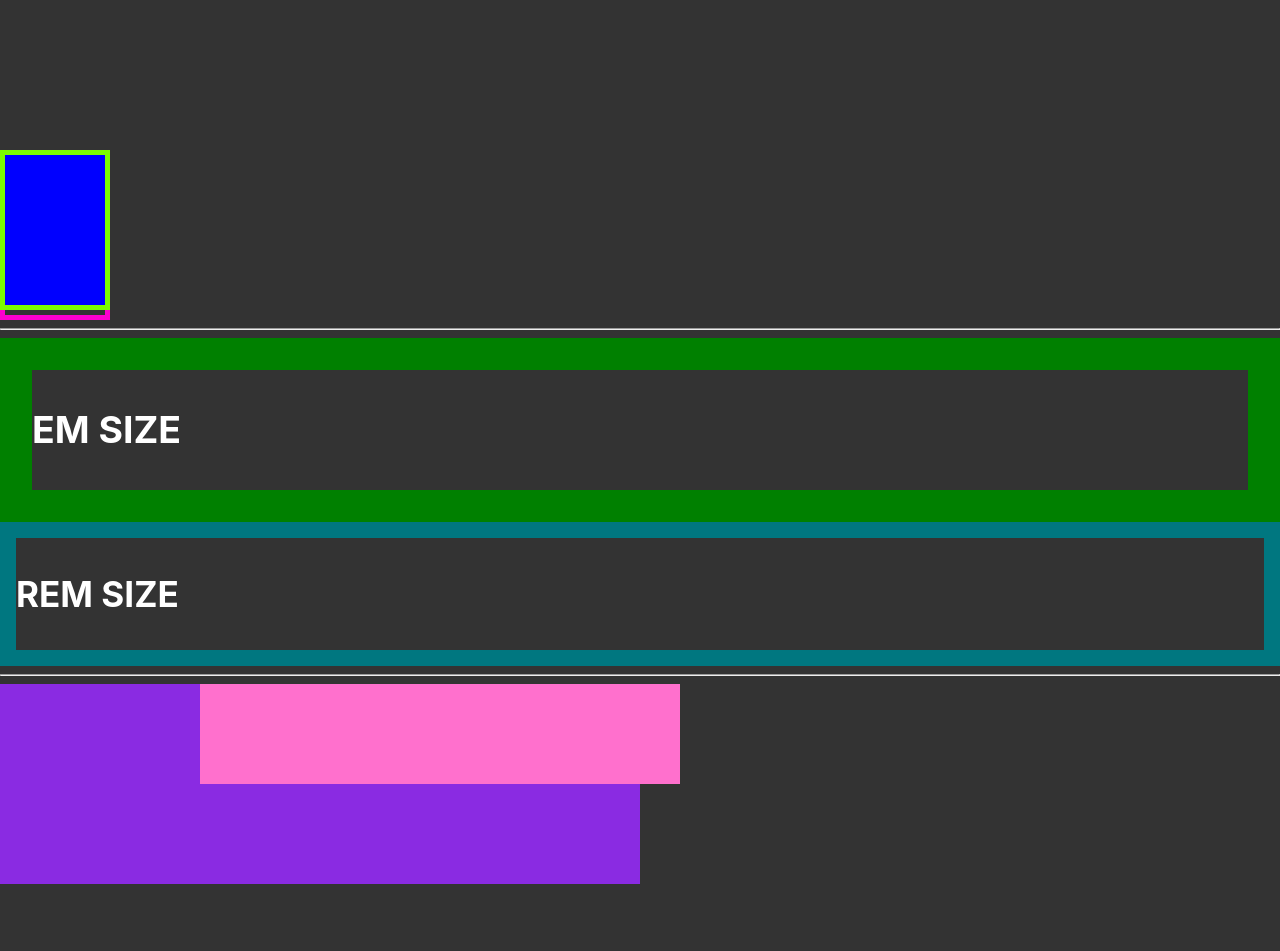
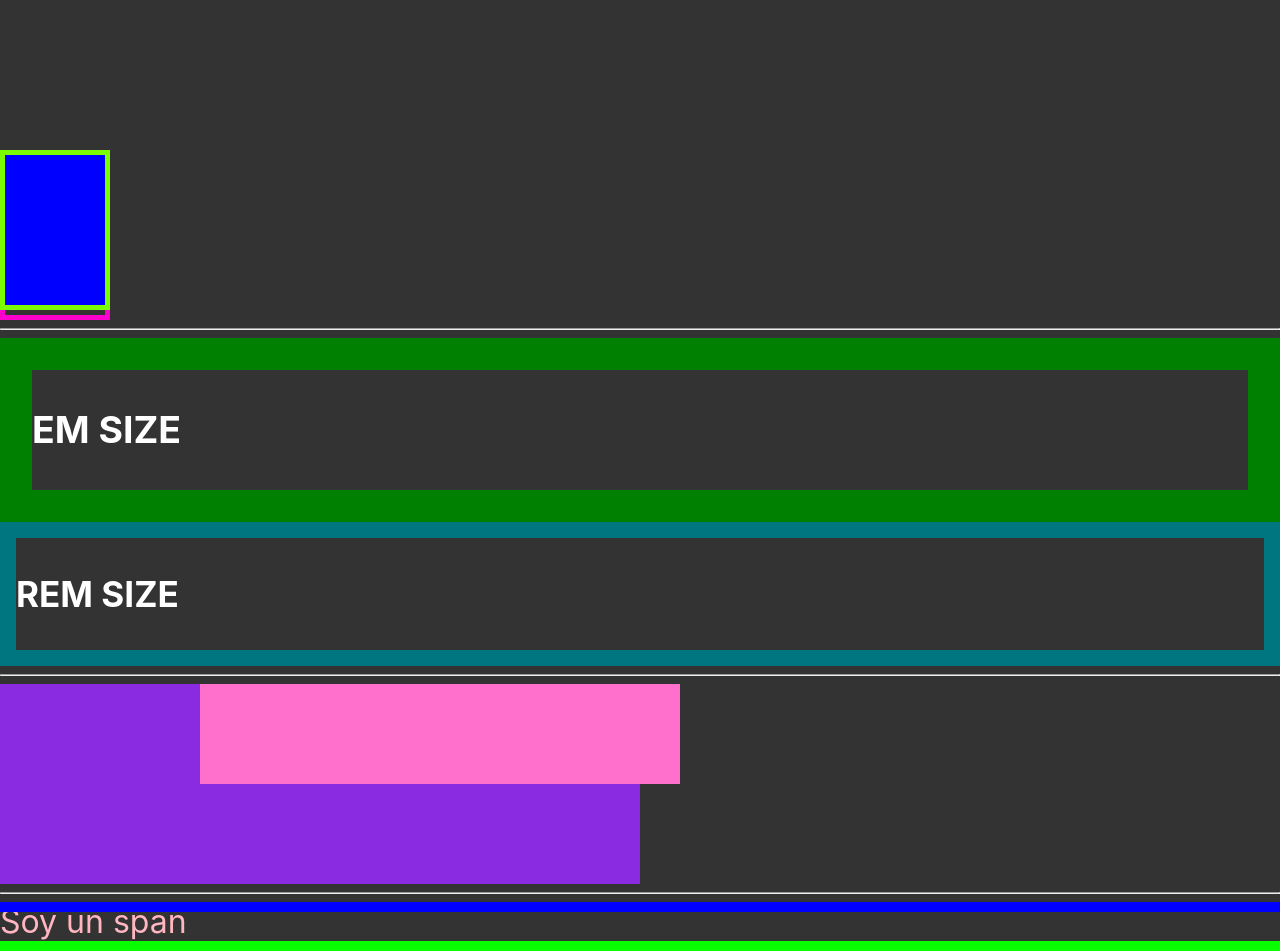
Before and after one commit to javirro/full-css, a React (Create React App) app: page /position in a window 1280 px wide. Before the commit the page ends 884 px from the top, so only its background shows below. Built offline with nearby package versions, Linux system fonts and the light colour scheme.

Commit message:
Añadir Before and After

```diff
--- /dev/null
+++ b/src/Components/BeforeAfter.jsx
@@ -0,0 +1,10 @@
+import '../styles/BeforeAfter.css'
+const BeforeAfter = () => {
+  return(
+    <article>
+      <span className='span'>Soy un span</span>
+    </article>
+  )
+}
+
+export default BeforeAfter
--- a/src/routes/PositionInfo.jsx
+++ b/src/routes/PositionInfo.jsx
@@ -2,6 +2,7 @@
 import Position from "../Components/Position"
 import EmAndRemSize from "../Components/EmAndRemSize"
 import WidthHeight from "../Components/WidthHeight"
+import BeforeAfter from "../Components/BeforeAfter"
 const PositionInfo = () => {
   return (
     <>
@@ -10,6 +11,8 @@ const PositionInfo = () => {
       <EmAndRemSize />
       <hr />
       <WidthHeight />
+      <hr/>
+      <BeforeAfter />
     </>
   )
 }
--- /dev/null
+++ b/src/styles/BeforeAfter.css
@@ -0,0 +1,27 @@
+.span {
+    color: lightpink;
+    font-size: 2rem;
+    position: relative;
+}
+
+
+/* Para que un pseudoelemento tenga la misma anchura que el padre se debe cumplir que: El padre este en position relative, que width: 100% del pseudo y tambien position absolute */
+
+.span::before {
+    position: absolute;
+    content: '';
+    width: 100%;
+    display: block;
+    width: 100%;
+    height: 10px;
+    background-color: blue;
+}
+
+.span::after {
+    content: '';
+    display: block;
+    width: 100px;
+    height: 10px;
+    background-color: rgb(9, 255, 0);
+    width: 100%;
+}
```
Also changed, not shown: 1 other file (tests, documents, lock files or other folders).
